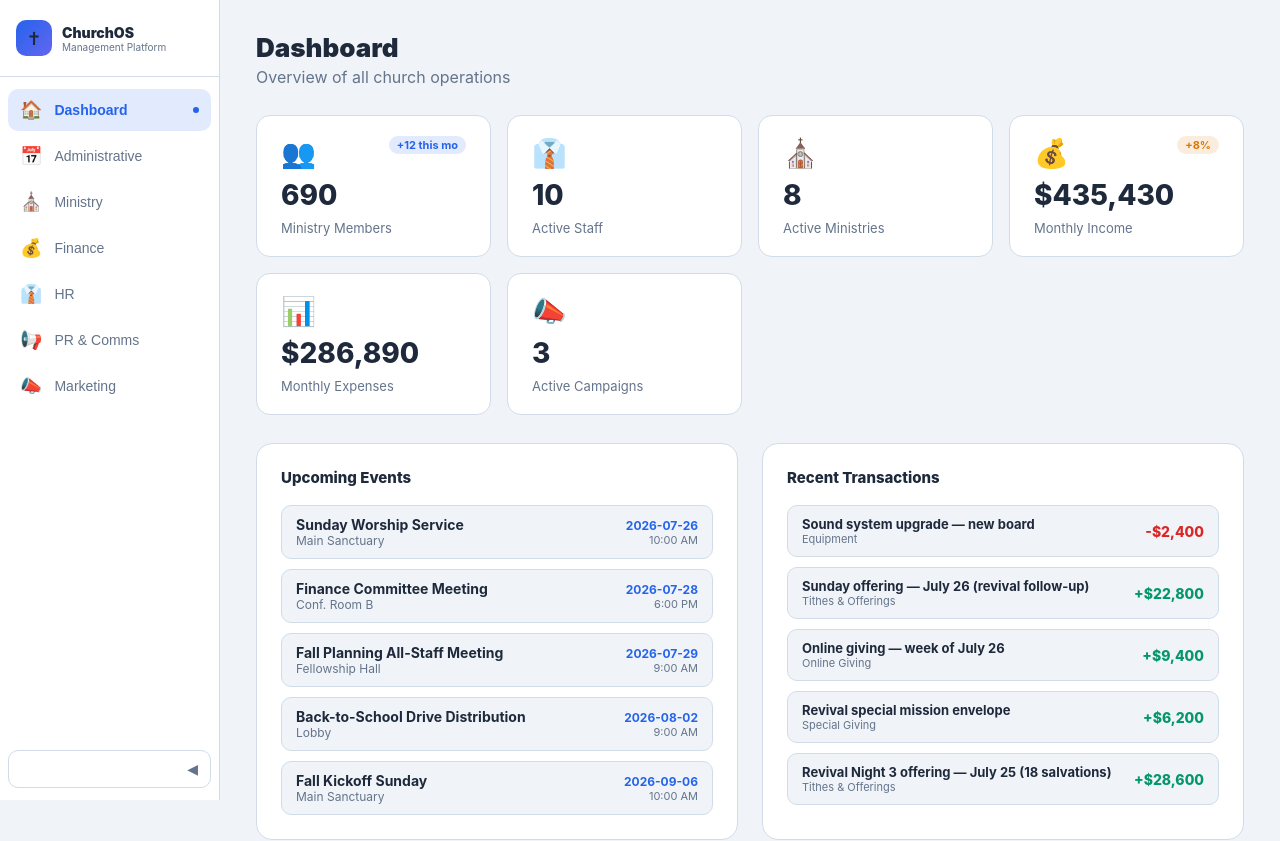
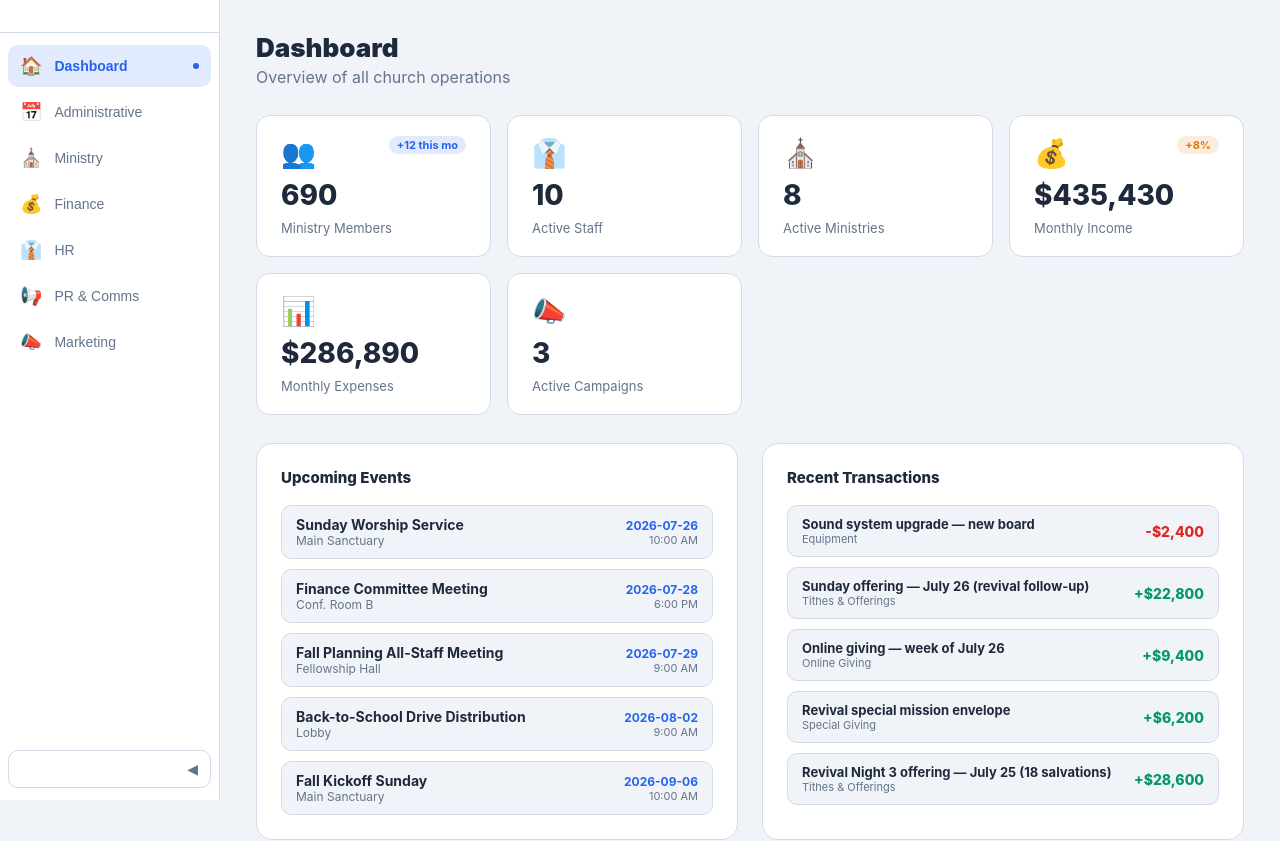
Before and after one commit to rexegan/churchapp, a React (Vite) app: page / in a window 1280 px wide. Shown: the top 841 px of the page. Built offline with nearby package versions, Linux system fonts and the light colour scheme.

Commit message:
Remove sidebar logo box and ChurchOS/Management Platform branding text
Co-Authored-By: Claude Sonnet 4.6 <noreply@anthropic.com>
Claude-Session: https://claude.ai/code/session_01KDhGQCmeQBL31XxppbmqH1

```diff
--- a/src/App.jsx
+++ b/src/App.jsx
@@ -1953,15 +1953,7 @@ export default function ChurchOS() {
   return (
     <div style={{ display: "flex", minHeight: "100vh", background: C.bg, color: C.text, fontFamily: "'Inter','Segoe UI',system-ui,sans-serif" }}>
       <aside style={{ width: open ? 220 : 64, background: C.surface, borderRight: `1px solid ${C.border}`, display: "flex", flexDirection: "column", transition: "width .22s", flexShrink: 0, position: "sticky", top: 0, height: "100vh", overflowY: "auto", overflowX: "hidden" }}>
-        <div style={{ padding: "20px 16px", borderBottom: `1px solid ${C.border}`, display: "flex", alignItems: "center", gap: 10 }}>
-          <div style={{ width: 36, height: 36, background: `linear-gradient(135deg,${C.accent},${C.accent2})`, borderRadius: 10, display: "flex", alignItems: "center", justifyContent: "center", fontSize: 18, flexShrink: 0 }}>✝</div>
-          {open && (
-            <div style={{ overflow: "hidden" }}>
-              <div style={{ fontWeight: 900, fontSize: 14, color: C.text, whiteSpace: "nowrap" }}>ChurchOS</div>
-              <div style={{ fontSize: 10, color: C.muted, whiteSpace: "nowrap" }}>Management Platform</div>
-            </div>
-          )}
-        </div>
+        <div style={{ padding: "16px 8px", borderBottom: `1px solid ${C.border}` }}></div>
         <nav style={{ flex: 1, padding: "12px 8px" }}>
           {TABS.map(t => (
             <button key={t.id} onClick={() => setTab(t.id)} style={{ display: "flex", alignItems: "center", gap: 12, width: "100%", padding: "10px 12px", marginBottom: 4, borderRadius: 10, border: "none", cursor: "pointer", background: tab === t.id ? C.accent + "22" : "transparent", color: tab === t.id ? C.accent : C.muted, fontWeight: tab === t.id ? 700 : 500, fontSize: 14, textAlign: "left" }}>
```
